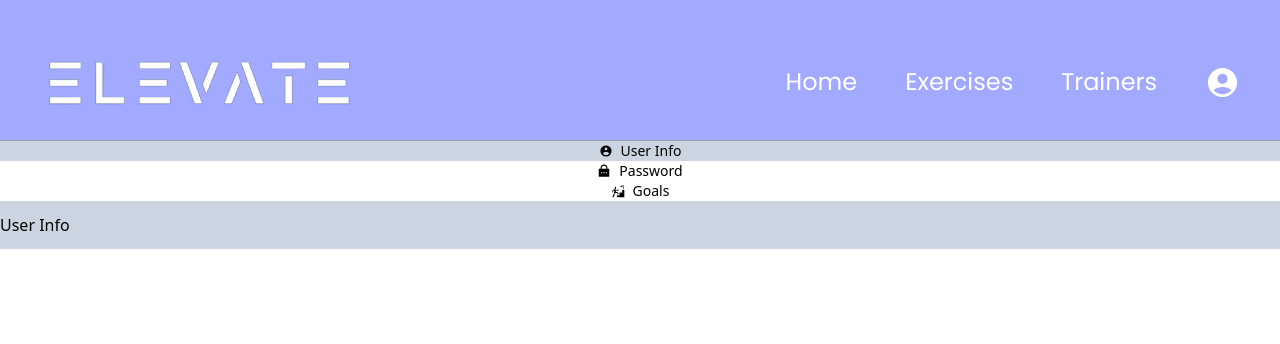
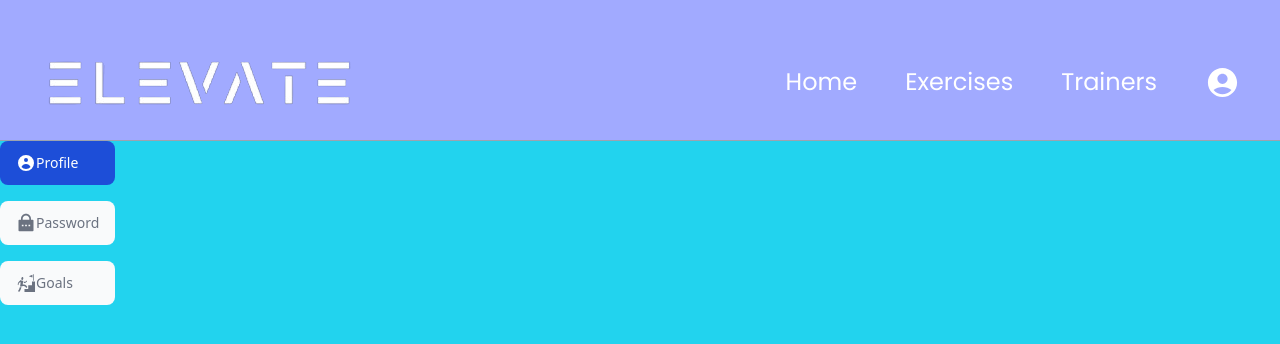
Before and after one commit to nicholasg2001/Elevate, a React (Vite) app in the folder client/: page /auth/setting in a window 1280 px wide. Shown: the top 344 px of the page. Built offline with nearby package versions, Linux system fonts and the light colour scheme.

Commit message:
added tabs and condtional render

```diff
--- /dev/null
+++ b/client/src/components/Settings/GoalsTab.jsx
@@ -0,0 +1,20 @@
+const GoalsTab = () => {
+  return (
+    <div className="p-6 bg-gray-50 text-medium text-gray-500 dark:text-gray-400 dark:bg-gray-800 rounded-lg w-full">
+      <h3 className="text-lg font-bold text-gray-900 dark:text-white mb-2">
+        Goals Tab
+      </h3>
+      <p className="mb-2">
+        This is some placeholder content the Goals tab's associated content,
+        clicking another tab will toggle the visibility of this one for the
+        next.
+      </p>
+      <p>
+        The tab JavaScript swaps classes to control the content visibility and
+        styling.
+      </p>
+    </div>
+  );
+};
+
+export default GoalsTab;
--- /dev/null
+++ b/client/src/components/Settings/PasswordTab.jsx
@@ -0,0 +1,20 @@
+const PasswordTab = () => {
+  return (
+    <div className="p-6 bg-gray-50 text-medium text-gray-500 dark:text-gray-400 dark:bg-gray-800 rounded-lg w-full">
+      <h3 className="text-lg font-bold text-gray-900 dark:text-white mb-2">
+        Password Tab
+      </h3>
+      <p className="mb-2">
+        This is some placeholder content the Profile tab's associated content,
+        clicking another tab will toggle the visibility of this one for the
+        next.
+      </p>
+      <p>
+        The tab JavaScript swaps classes to control the content visibility and
+        styling.
+      </p>
+    </div>
+  );
+};
+
+export default PasswordTab;
--- /dev/null
+++ b/client/src/components/Settings/Tab.jsx
@@ -0,0 +1,40 @@
+import { HiUserCircle } from "react-icons/hi";
+import { RiLockPasswordFill } from "react-icons/ri";
+import { GiStairsGoal } from "react-icons/gi";
+const Tab = (props) => {
+  return (
+    <>
+      <ul className="flex-column space-y space-y-4 text-sm font-medium text-gray-500 dark:text-gray-400 md:me-4 mb-4 md:mb-0">
+        <li>
+          <div
+            className={`inline-flex items-center px-4 py-3 text-white bg-blue-700 rounded-lg active w-full dark:bg-blue-600 cursor-pointer`}
+            onClick={() => props.getTab("User")}
+          >
+            <HiUserCircle size={20} />
+            Profile
+          </div>
+        </li>
+        <li>
+          <div
+            className={`inline-flex items-center px-4 py-3 rounded-lg hover:text-gray-900 bg-gray-50 hover:bg-gray-100 w-full dark:bg-gray-800 dark:hover:bg-gray-700 dark:hover:text-white cursor-pointer`}
+            onClick={() => props.getTab("Password")}
+          >
+            <RiLockPasswordFill size={20} />
+            Password
+          </div>
+        </li>
+        <li>
+          <div
+            className={`inline-flex items-center px-4 py-3 rounded-lg hover:text-gray-900 bg-gray-50 hover:bg-gray-100 w-full dark:bg-gray-800 dark:hover:bg-gray-700 dark:hover:text-white cursor-pointer`}
+            onClick={() => props.getTab("Goals")}
+          >
+            <GiStairsGoal size={20} />
+            Goals
+          </div>
+        </li>
+      </ul>
+    </>
+  );
+};
+
+export default Tab;
--- /dev/null
+++ b/client/src/components/Settings/UserTab.jsx
@@ -0,0 +1,20 @@
+const UserTab = () => {
+  return (
+    <div className="p-6 bg-gray-50 text-medium text-gray-500 dark:text-gray-400 dark:bg-gray-800 rounded-lg w-full">
+      <h3 className="text-lg font-bold text-gray-900 dark:text-white mb-2">
+        User Tab
+      </h3>
+      <p className="mb-2">
+        This is some placeholder content the Profile tab's associated content,
+        clicking another tab will toggle the visibility of this one for the
+        next.
+      </p>
+      <p>
+        The tab JavaScript swaps classes to control the content visibility and
+        styling.
+      </p>
+    </div>
+  );
+};
+
+export default UserTab;
--- a/client/src/pages/SettingPage.jsx
+++ b/client/src/pages/SettingPage.jsx
@@ -1,24 +1,25 @@
-import { Tabs } from "flowbite-react";
-import { HiUserCircle } from "react-icons/hi";
-import { RiLockPasswordFill } from "react-icons/ri";
-import { GiStairsGoal } from "react-icons/gi";
+import { useState } from "react";
+import Tab from "../components/Settings/Tab";
+import UserTab from "../components/Settings/UserTab";
+import PasswordTab from "../components/Settings/PasswordTab";
+import GoalsTab from "../components/Settings/GoalsTab";
 
-function SettingPage() {
+const SettingPage = () => {
+  const [currentTab, setCurrentTab] = useState("Profile");
+  const tabHandler = (tab) => {
+    setCurrentTab(tab);
+  };
+
   return (
-    <div className="bg-slate-300">
-      <Tabs aria-label="Full width tabs" style="fullWidth">
-        <Tabs.Item active title="User Info" icon={HiUserCircle}>
-          User Info
-        </Tabs.Item>
-        <Tabs.Item title="Password" icon={RiLockPasswordFill}>
-          Password
-        </Tabs.Item>
-        <Tabs.Item title="Goals" icon={GiStairsGoal}>
-          Goals
-        </Tabs.Item>
-      </Tabs>
+    <div className="h-screen w-screen bg-cyan-400">
+      <div className="flex gap-4">
+        <Tab getTab={tabHandler} activeTab={currentTab} />
+        {currentTab === "User" && <UserTab />}
+        {currentTab === "Password" && <PasswordTab />}
+        {currentTab === "Goals" && <GoalsTab />}
+      </div>
     </div>
   );
-}
+};
 
 export default SettingPage;
```
